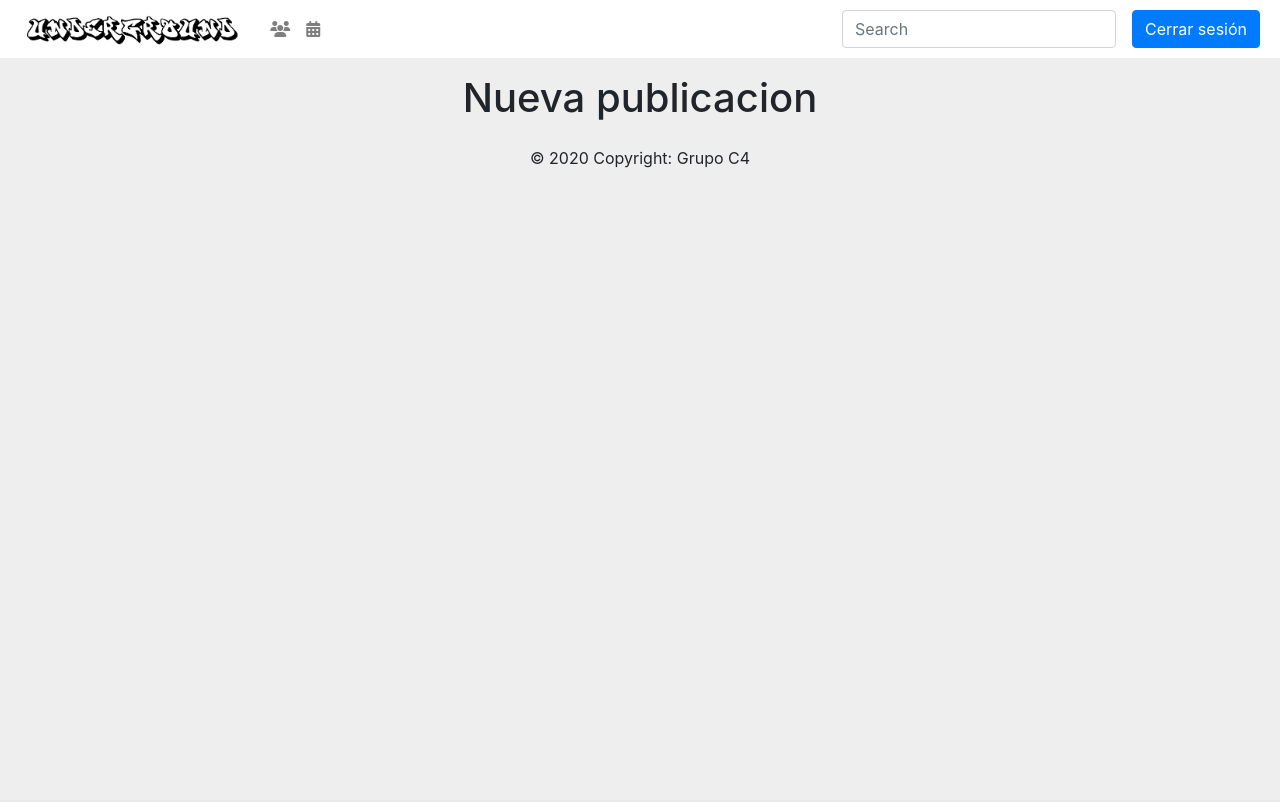
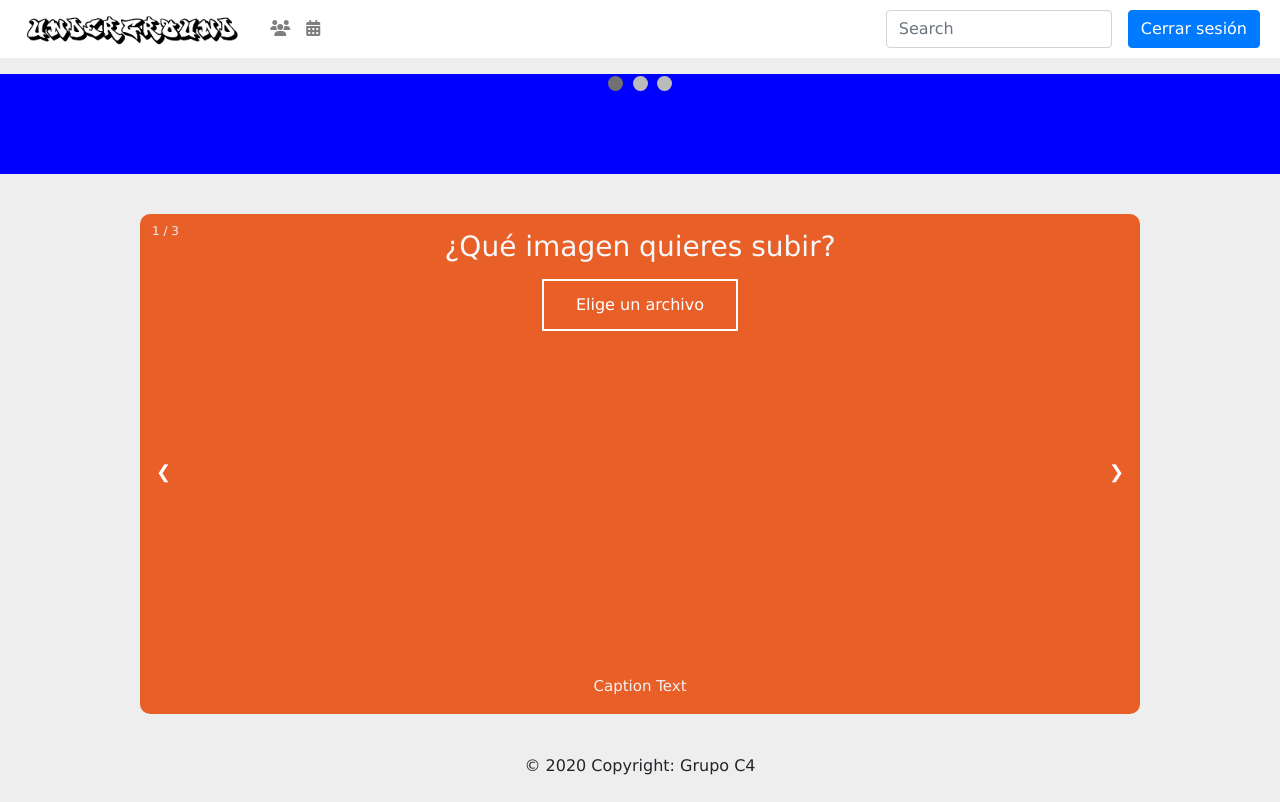
Before and after one commit to juliarobles/graffitisWeb, a Django app: template clienteApp/templates/publicacion_crear.html in a window 1280 px wide. Before the commit the page ends 168 px from the top, so only its background shows below. Run offline with Django 3.2, Linux system fonts and the light colour scheme; the template is opened without the code that fills it, so the values that code supplies are empty; some libraries are stand-ins or nearby versions.

Commit message:
Avanzando en crear publicacion

```diff
--- a/clienteApp/static/css/publicacion_crear.css
+++ b/clienteApp/static/css/publicacion_crear.css
@@ -0,0 +1,173 @@
+* {box-sizing: border-box}
+body {font-family: Verdana, sans-serif; margin:0}
+.mySlides {display: none}
+img {vertical-align: middle;}
+
+/* Slideshow container */
+.slideshow-container {
+  max-width: 1000px;
+  position: relative;
+  margin: auto;
+}
+
+/* Next & previous buttons */
+.prev, .next {
+  cursor: pointer;
+  position: absolute;
+  top: 50%;
+  width: auto;
+  padding: 16px;
+  margin-top: -22px;
+  color: white;
+  font-weight: bold;
+  font-size: 18px;
+  transition: 0.6s ease;
+  border-radius: 0 3px 3px 0;
+  user-select: none;
+}
+
+/* Position the "next button" to the right */
+.next {
+  right: 0;
+  border-radius: 3px 0 0 3px;
+}
+
+/* On hover, add a black background color with a little bit see-through */
+.prev:hover, .next:hover {
+  background-color: rgba(0,0,0,0.8);
+}
+
+/* Caption text */
+.text {
+  color: #f2f2f2;
+  font-size: 15px;
+  padding: 8px 12px;
+  position: absolute;
+  bottom: 8px;
+  width: 100%;
+  text-align: center;
+}
+
+/* Number text (1/3 etc) */
+.numbertext {
+  color: #f2f2f2;
+  font-size: 12px;
+  padding: 8px 12px;
+  position: absolute;
+  top: 0;
+}
+
+/* The dots/bullets/indicators */
+.dot {
+  cursor: pointer;
+  height: 15px;
+  width: 15px;
+  margin: 0 2px;
+  background-color: #bbb;
+  border-radius: 50%;
+  display: inline-block;
+  transition: background-color 0.6s ease;
+}
+
+.active, .dot:hover {
+  background-color: #717171;
+}
+
+/* Fading animation */
+.fade {
+  -webkit-animation-name: fade;
+  -webkit-animation-duration: 1.5s;
+  animation-name: fade;
+  animation-duration: 1.5s;
+  animation-fill-mode: forwards;
+}
+
+@-webkit-keyframes fade {
+  from {opacity: .4}
+  to {opacity: 1}
+}
+
+@keyframes fade {
+  from {opacity: .4}
+  to {opacity: 1}
+}
+
+/* On smaller screens, decrease text size */
+@media only screen and (max-width: 300px) {
+  .prev, .next,.text {font-size: 11px}
+}
+
+.form-publicacion-1{
+  background-color: #e95f28;
+  width: 100%;
+  height: 500px;
+  border-radius: 10px;
+  margin-top: 40px;
+  padding: 1rem;
+  text-align: center;
+}
+.progreso{
+  width: 100%;
+  height: 100px;
+  background-color: blue;
+  vertical-align: bottom;
+}
+
+.btn-subir-archivo{
+  margin: 5px;
+  border-bottom: 2px solid #FFFFFF;
+}
+.btn-subir-archivo:hover{
+  border: 2px solid #FFFFFF;
+
+}
+.pulse:hover,
+.pulse:focus {
+  -webkit-animation: pulse 1s;
+  animation: pulse 1s;
+  -webkit-box-shadow: 0 0 0 2em rgba(255, 255, 255, 0);
+  box-shadow: 0 0 0 2em rgba(255, 255, 255, 0);
+}
+
+@-webkit-keyframes pulse {
+  0% {
+    -webkit-box-shadow: 0 0 0 0 var(--color1);
+    box-shadow: 0 0 0 0 var(--color1);
+  }
+}
+
+@keyframes pulse {
+  0% {
+    -webkit-box-shadow: 0 0 0 0 var(--color1);
+    box-shadow: 0 0 0 0 var(--color1);
+  }
+}
+
+.pulse {
+  --color2: #e95f28;
+  --color1: #ffffff;
+
+}
+
+button {
+  color: var(--color1);
+  -webkit-transition: 0.25s;
+  transition: 0.25s;
+}
+
+button:hover,
+button:focus {
+  border-color: var(--color2);
+  color: var(--color2);
+  outline: none;
+  background-color: var(--color1);
+}
+
+button {
+  background: none;
+  border: 2px solid;
+  font: inherit;
+  line-height: 1;
+  margin: 0.5em;
+  padding: 1em 2em;
+}
--- a/clienteApp/templates/navbar.html
+++ b/clienteApp/templates/navbar.html
@@ -31,7 +31,7 @@
           <a class="nav-link" href="{{url_lista_eventos}}"><i class="fas fa-calendar-alt"></i></a>
         </li>
       </ul>
-      <form class="form-inline my-2 my-lg-0" action="{{url_inicio}}" method="GET">
+      <form class="form-inline my-2 my-lg-0" action="{{url_buscar}}" method="GET">
         <input name="busqueda" id="busqueda" class="form-control mr-sm-2" type="search" placeholder="Search" aria-label="Search"/>
       </form>
         <!-- <button onclick="navegar_registro()" class="btn btn-secondary my-2 my-sm-0" id="registro-button" type="button">Registro</button>
--- a/clienteApp/templates/publicacion_crear.html
+++ b/clienteApp/templates/publicacion_crear.html
@@ -1,8 +1,104 @@
 {% extends 'base.html' %}
 
 {% block body %}
-    <div class="text-center" >
-        <h1>Nueva publicacion</h1>
+
+
+    {% load static %}
+    <link rel="stylesheet" type="text/css" href="{% static 'css/publicacion_crear.css' %}">
+
+    <div class="progreso">
+      <div style="text-align:center">
+        <span class="dot" onclick="currentSlide(1)"></span>
+        <span class="dot" onclick="currentSlide(2)"></span>
+        <span class="dot" onclick="currentSlide(3)"></span>
+      </div>
     </div>
 
+    <div class="slideshow-container text-light">
+
+      <div class="mySlides fade">
+        <div class="numbertext">1 / 3</div>
+          <div class="form-publicacion-1">
+            <h3>¿Qué imagen quieres subir?</h3>
+              <div class="text-center" >
+              </div>
+            <input id="subir-archivo" type='file' onchange="readURL(this);" hidden />
+            <label for="subir-archivo">
+              <button  class="pulse" >Elige un archivo</button>
+            </label>
+            <img id="imagen-mostrar" src="#"  onerror="this.style.display='none'"/>
+          </div>
+        <!-- <img src="https://www.dzoom.org.es/wp-content/uploads/2017/07/seebensee-2384369-810x540.jpg" style="width:100%"> -->
+        <div class="text">Caption Text</div>
+      </div>
+
+      <div class="mySlides fade">
+        <div class="numbertext">2 / 3</div>
+        <!-- <img src="https://concepto.de/wp-content/uploads/2015/03/paisaje-e1549600034372.jpg" style="width:100%"> -->
+        <div class="form-publicacion-1">
+
+        </div>
+        <div class="text">Caption Two</div>
+      </div>
+
+      <div class="mySlides fade">
+        <div class="numbertext">3 / 3</div>
+        <div class="form-publicacion-1">
+
+        </div>
+        <!-- <img src="https://i.blogs.es/e32e91/trucos-enfocar-fotografia-paisaje-01/1366_2000.jpg" style="width:100%"> -->
+        <div class="text">Caption Three</div>
+      </div>
+
+    <a class="prev" onclick="plusSlides(-1)">&#10094;</a>
+    <a class="next" onclick="plusSlides(1)">&#10095;</a>
+
+    </div>
+    <br>
+
+
+
+    <script>
+    var slideIndex = 1;
+    showSlides(slideIndex);
+
+    function plusSlides(n) {
+      showSlides(slideIndex += n);
+    }
+
+    function currentSlide(n) {
+      showSlides(slideIndex = n);
+    }
+
+    function showSlides(n) {
+      var i;
+      var slides = document.getElementsByClassName("mySlides");
+      var dots = document.getElementsByClassName("dot");
+      if (n > slides.length) {slideIndex = 1}
+      if (n < 1) {slideIndex = slides.length}
+      for (i = 0; i < slides.length; i++) {
+          slides[i].style.display = "none";
+      }
+      for (i = 0; i < dots.length; i++) {
+          dots[i].className = dots[i].className.replace(" active", "");
+      }
+      slides[slideIndex-1].style.display = "block";
+      dots[slideIndex-1].className += " active";
+    }
+    function readURL(input) {
+      if (input.files && input.files[0]) {
+        var reader = new FileReader();
+
+        reader.onload = function (e) {
+          $('#imagen-mostrar')
+          .attr('src', e.target.result)
+          .width(150)
+          .height(200);
+        };
+
+        reader.readAsDataURL(input.files[0]);
+      }
+    }
+    </script>
+
 {% endblock body %}
```
